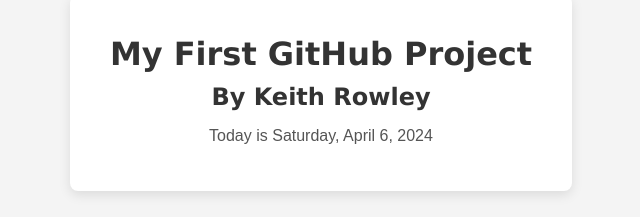
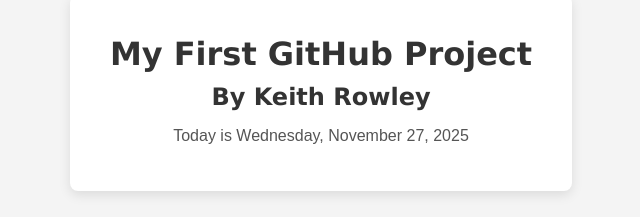
Before and after one commit to DaviSandes118/My-first-repository, a plain HTML site: page index.html in a window 1280 px wide. Shown: the part 307-524 px from the top of the page, without its empty margins (319-959 px from the left). Drawn offline with Linux system fonts and the light colour scheme.

Commit message:
date adited

```diff
--- a/index.html
+++ b/index.html
@@ -10,7 +10,7 @@
   <div class="container">
     <h1>My First GitHub Project</h1>
     <h2>By Keith Rowley</h2>
-    <p>Today is <time datetime="2024-04-06">Saturday, April 6, 2024</time></p>
+    <p>Today is <time datetime="2025-10-27">Wednesday, November 27, 2025</time></p>
   </div>
 </body>
 </html>
```
